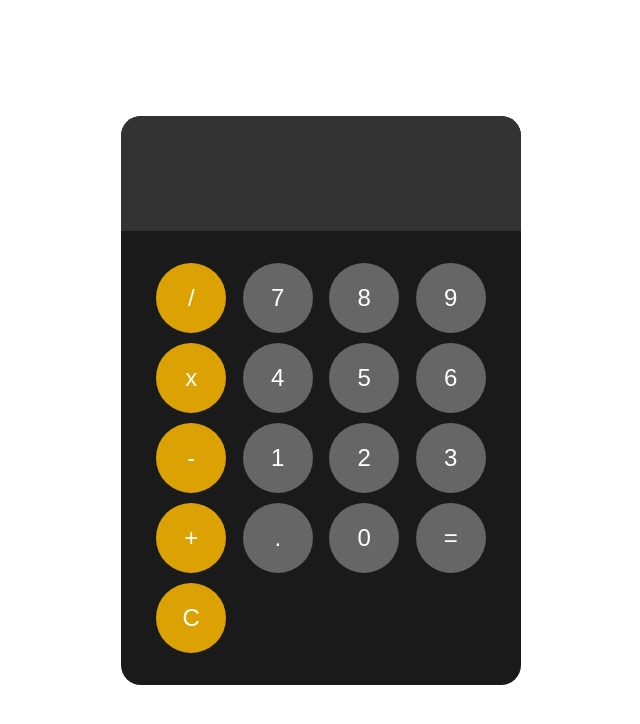
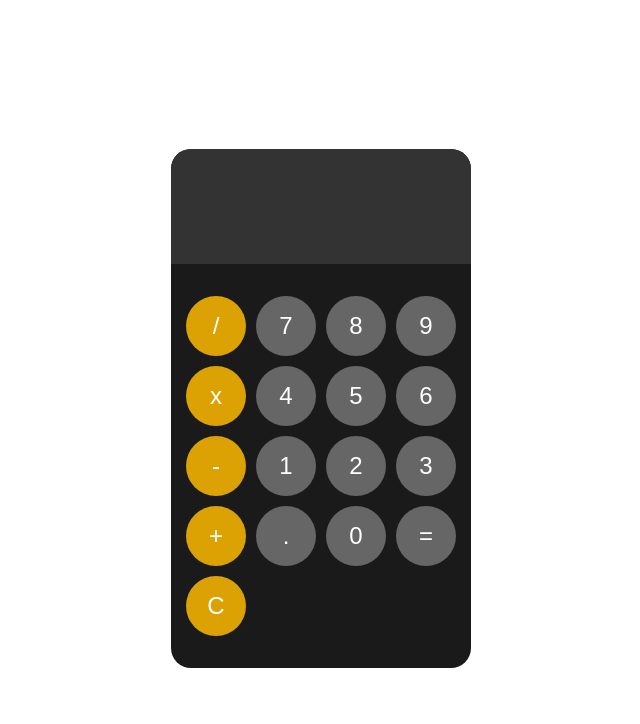
Before and after one commit to oussamaton2206/calculator, a plain HTML site: page index.html in a window 1280 px wide. Shown: the whole page, without its empty margins (319-959 px from the left). Drawn offline with Linux system fonts and the light colour scheme.

Commit message:
Update style.css

```diff
--- a/style.css
+++ b/style.css
@@ -4,6 +4,7 @@ body{
     justify-content: center;
     align-items: center;
     height: 100vh;
+    padding: 0.5rem;
 }
 #display{
     width: 100%;
@@ -16,7 +17,7 @@ body{
 .keys{
     display: grid;
     grid-template-columns: repeat(4,1fr);
-    place-items: center;
+    justify-content: center;
     padding: 2rem;
     gap: 10px;
     font-family: Arial, sans-serif;
@@ -25,11 +26,12 @@ body{
     background: hsl(0, 0%, 10%);
     border-radius: 20px;
     overflow: hidden;
-    max-width: 400px;
+    max-width: 300px;
+    height: auto;
 }
 button{
-    height: 70px;
-    width: 70px;
+    height: 60px;
+    width: 60px;
     border-radius: 50%;
     font-size: 1.5rem;
     border: none;
```
